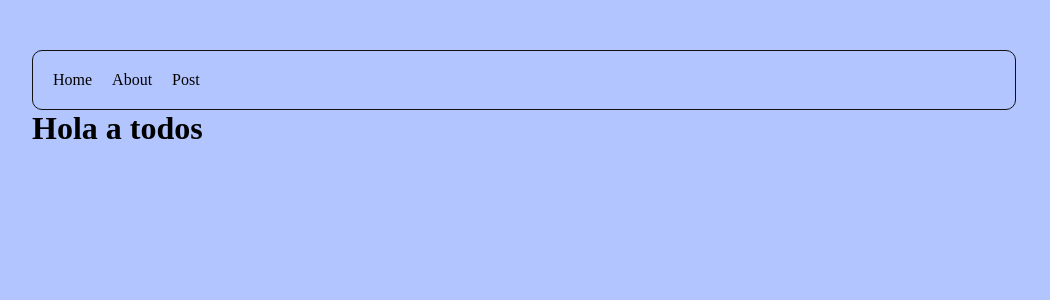
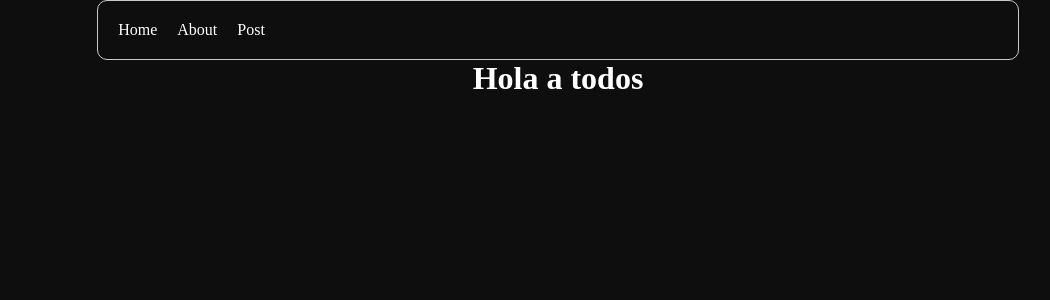
Before and after one commit to EdwardMelendezM/Post-Next-Js, a Next.js app: page / in a window 1280 px wide. Shown: the top 300 px of the page, without its empty margins (18-1068 px from the left). Built offline with nearby package versions, Linux system fonts and the light colour scheme.

Commit message:
adding loading page and new styles

```diff
--- a/app/globals.css
+++ b/app/globals.css
@@ -1,77 +1,3 @@
-:root {
-  --max-width: 1100px;
-  --border-radius: 12px;
-  --font-mono: ui-monospace, Menlo, Monaco, 'Cascadia Mono', 'Segoe UI Mono',
-    'Roboto Mono', 'Oxygen Mono', 'Ubuntu Monospace', 'Source Code Pro',
-    'Fira Mono', 'Droid Sans Mono', 'Courier New', monospace;
-
-  --foreground-rgb: 0, 0, 0;
-  --background-start-rgb: 214, 219, 220;
-  --background-end-rgb: 255, 255, 255;
-
-  --primary-glow: conic-gradient(
-    from 180deg at 50% 50%,
-    #16abff33 0deg,
-    #0885ff33 55deg,
-    #54d6ff33 120deg,
-    #0071ff33 160deg,
-    transparent 360deg
-  );
-  --secondary-glow: radial-gradient(
-    rgba(255, 255, 255, 1),
-    rgba(255, 255, 255, 0)
-  );
-
-  --tile-start-rgb: 239, 245, 249;
-  --tile-end-rgb: 228, 232, 233;
-  --tile-border: conic-gradient(
-    #00000080,
-    #00000040,
-    #00000030,
-    #00000020,
-    #00000010,
-    #00000010,
-    #00000080
-  );
-
-  --callout-rgb: 238, 240, 241;
-  --callout-border-rgb: 172, 175, 176;
-  --card-rgb: 180, 185, 188;
-  --card-border-rgb: 131, 134, 135;
-}
-
-@media (prefers-color-scheme: dark) {
-  :root {
-    --foreground-rgb: 255, 255, 255;
-    --background-start-rgb: 0, 0, 0;
-    --background-end-rgb: 0, 0, 0;
-
-    --primary-glow: radial-gradient(rgba(1, 65, 255, 0.4), rgba(1, 65, 255, 0));
-    --secondary-glow: linear-gradient(
-      to bottom right,
-      rgba(1, 65, 255, 0),
-      rgba(1, 65, 255, 0),
-      rgba(1, 65, 255, 0.3)
-    );
-
-    --tile-start-rgb: 2, 13, 46;
-    --tile-end-rgb: 2, 5, 19;
-    --tile-border: conic-gradient(
-      #ffffff80,
-      #ffffff40,
-      #ffffff30,
-      #ffffff20,
-      #ffffff10,
-      #ffffff10,
-      #ffffff80
-    );
-
-    --callout-rgb: 20, 20, 20;
-    --callout-border-rgb: 108, 108, 108;
-    --card-rgb: 100, 100, 100;
-    --card-border-rgb: 200, 200, 200;
-  }
-}
 
 * {
   box-sizing: border-box;
@@ -81,26 +7,23 @@
 
 html,
 body {
-  max-width: 100vw;
   overflow-x: hidden;
 }
 
 body {
-  padding-top: 50px;
-  background-color: rgba(1, 65, 255, 0.3);
   min-height: 100vh;
-  width: 100%;
-  margin: 0 auto;
-  padding-left: 50px;
+  width: 90%;
+  display: flex;
+  align-items: center;
+  justify-content: flex-start;
+  flex-direction: column;
+  background-color: rgb(14, 14, 14);
+
+  color: white;
+
 }
 
 a {
   color: inherit;
   text-decoration: none;
 }
-
-@media (prefers-color-scheme: dark) {
-  html {
-    color-scheme: dark;
-  }
-}
--- a/app/post/[id]/comments/page.jsx
+++ b/app/post/[id]/comments/page.jsx
@@ -11,7 +11,7 @@ export default async function PostId ({ params }) {
   const { id } = params
   const comments = await singleFetch(id)
   return (
-    <ul>
+    <ul style={{ padding: '15px', fontSize: '10px', backgroundColor: '#444' }}>
       {comments.map(comment => (
         <li key={comment.id}>
           <h2>{comment.name}</h2>
--- a/app/post/[id]/layout.jsx
+++ b/app/post/[id]/layout.jsx
@@ -11,9 +11,8 @@ const singleFetch = (id) => {
 export default async function PostId ({ children, params }) {
   const { id } = params
   const post = await singleFetch(id)
-  console.log(post)
   return (
-    <article>
+    <article style={{ paddingRight: '15px' }}>
       <h1>{post.title}</h1>
       <p>{post.body}</p>
       <Link href={`/post/${id}/comments`}>
--- a/app/post/page.jsx
+++ b/app/post/page.jsx
@@ -8,12 +8,12 @@ export default async function Post () {
   const dataPost = await fetchData()
   return (
     dataPost.slice(0, 9).map(post => (
-      <article key={post.id}>
+      <article key={post.id} style={{ padding: '15px' }}>
         <Link href='/posts/[id]' as={`post/${post.id}`}>
           <h2 style={{ color: '#09f' }}>{post.title}</h2>
-          <p>{post.body}</p>
-          <LikeButton />
         </Link>
+        <p>{post.body}</p>
+        <LikeButton />
       </article>
     ))
   )
--- a/components/Header.module.css
+++ b/components/Header.module.css
@@ -8,7 +8,7 @@
 
 }
 .header{
-  border: 1px solid #111111;
+  border: 1px solid #ccc9c9;
   border-radius: 10px;
   padding: 20px;
   width: 80%;
```
Also changed, not shown: app/post/[id]/comments/loading.jsx (added, +7 -0 lines).
